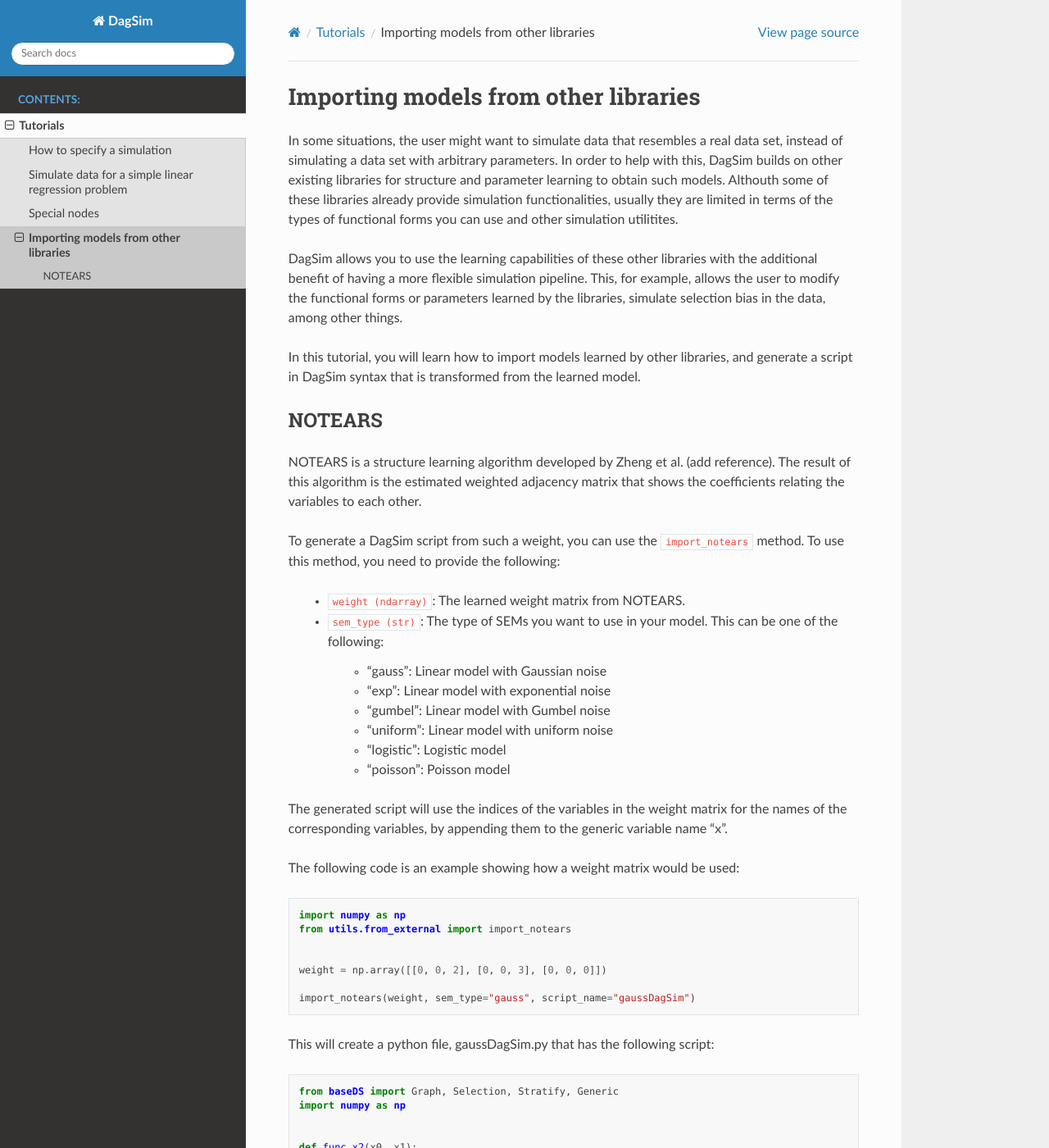
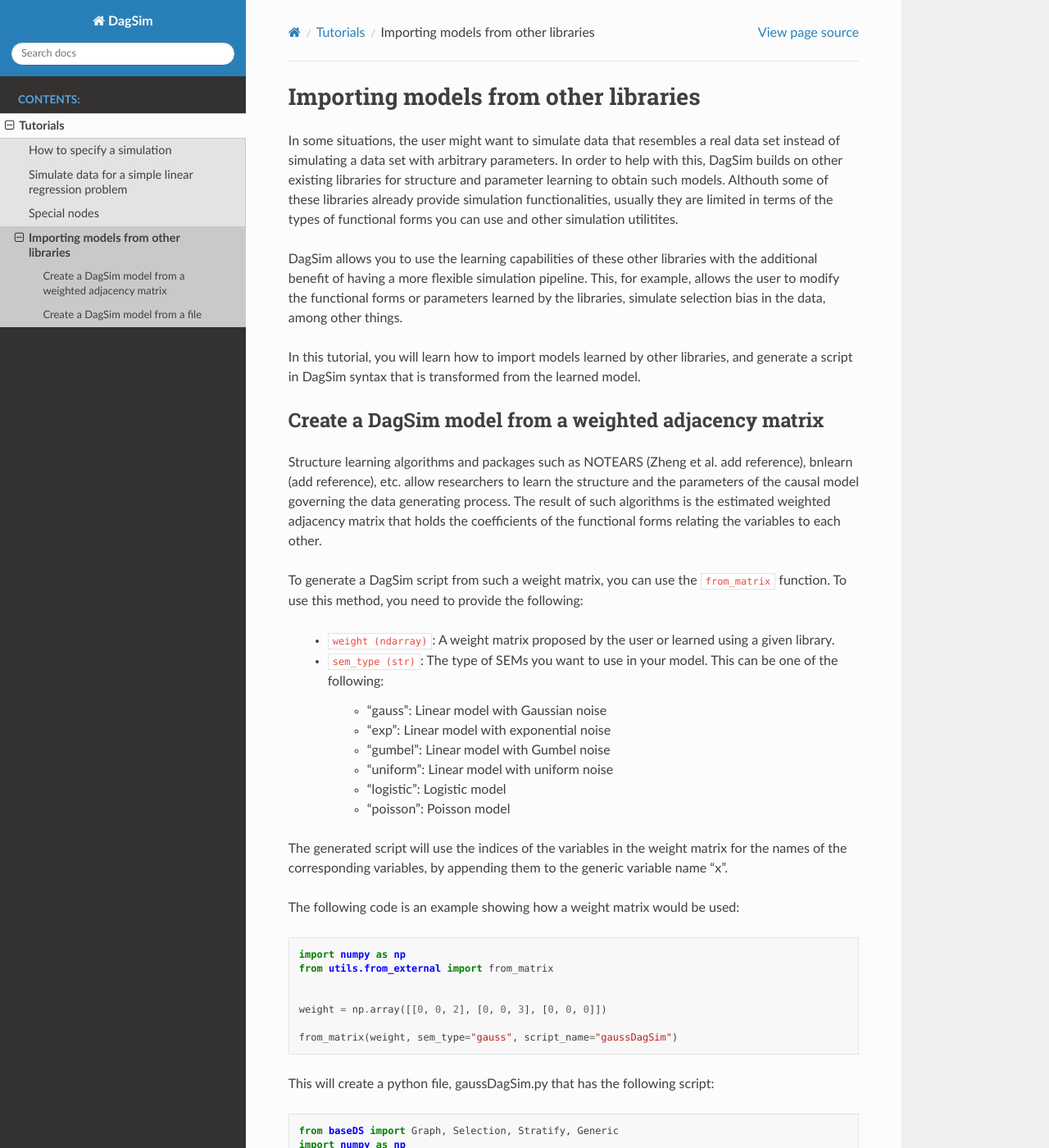
Before and after one commit to uio-bmi/dagsim, a Sphinx documentation site: the page built from docs/source/tutorials/model_from_weight_matrix.rst, in a window 1280 px wide and 1400 px high. Shown: the whole window at 82% size. Built offline with Sphinx 7.4.7 and the Read the Docs theme 2.0.0, drawn with Linux system fonts in a browser that asks for light colours; some of the changed text lies outside the part shown.

Commit message:
Update from_file docs

```diff
--- a/docs/source/tutorials/model_from_weight_matrix.rst
+++ b/docs/source/tutorials/model_from_weight_matrix.rst
@@ -1,20 +1,20 @@
 Importing models from other libraries
 =========================================================================
 
-In some situations, the user might want to simulate data that resembles a real data set, instead of simulating a data set with arbitrary parameters. In order to help with this, DagSim builds on other existing libraries for structure and parameter learning to obtain such models. Althouth some of these libraries already provide simulation functionalities, usually they are limited in terms of the types of functional forms you can use and other simulation utilitites.
+In some situations, the user might want to simulate data that resembles a real data set instead of simulating a data set with arbitrary parameters. In order to help with this, DagSim builds on other existing libraries for structure and parameter learning to obtain such models. Althouth some of these libraries already provide simulation functionalities, usually they are limited in terms of the types of functional forms you can use and other simulation utilitites.
 
 DagSim allows you to use the learning capabilities of these other libraries with the additional benefit of having a more flexible simulation pipeline. This, for example, allows the user to modify the functional forms or parameters learned by the libraries, simulate selection bias in the data, among other things.
 
 In this tutorial, you will learn how to import models learned by other libraries, and generate a script in DagSim syntax that is transformed from the learned model.
 
 
-NOTEARS
----------------------------------------------
-NOTEARS is a  structure learning algorithm developed by Zheng et al. (add reference). The result of this algorithm is the estimated weighted adjacency matrix that shows the coefficients relating the variables to each other.
+Create a DagSim model from a weighted adjacency matrix
+------------------------------------------------------
+Structure learning algorithms and packages such as NOTEARS (Zheng et al. add reference), bnlearn (add reference), etc. allow researchers to learn the structure and the parameters of the causal model governing the data generating process. The result of such algorithms is the estimated weighted adjacency matrix that holds the coefficients of the functional forms relating the variables to each other.
 
-To generate a DagSim script from such a weight, you can use the :code:`import_notears` method. To use this method, you need to provide the following:
+To generate a DagSim script from such a weight matrix, you can use the :code:`from_matrix` function. To use this method, you need to provide the following:
 
- * :code:`weight (ndarray)`: The learned weight matrix from NOTEARS.
+ * :code:`weight (ndarray)`: A weight matrix proposed by the user or learned using a given library.
  * :code:`sem_type (str)`: The type of SEMs you want to use in your model. This can be one of the following:
 
  	* "gauss": Linear model with Gaussian noise
@@ -33,12 +33,12 @@
 .. code-block:: python
 
 	import numpy as np
-	from utils.from_external import import_notears
+	from utils.from_external import from_matrix
 
 
 	weight = np.array([[0, 0, 2], [0, 0, 3], [0, 0, 0]])
 
-	import_notears(weight, sem_type="gauss", script_name="gaussDagSim")
+	from_matrix(weight, sem_type="gauss", script_name="gaussDagSim")
 
 This will create a python file, gaussDagSim.py that has the following script:
 
@@ -60,6 +60,17 @@
 	listNodes = [Node_x0, Node_x1, Node_x2]
 	graph = Graph('myGraph', listNodes)
 
+Create a DagSim model from a file
+------------------------------------------------------
+In case you have a weighted adjacency matrix in the form of a csv file, you can directly use the :code:`from_csv` function to generate a similar script, as in the following:
+
+.. code-block:: python
+
+   	import numpy as np
+	from utils.from_external import from_csv
+
+   	from_csv(csv_file_name, sem_type="logistic", script_name="gaussDagSim")
+
 
 
 .. toctree::
```
